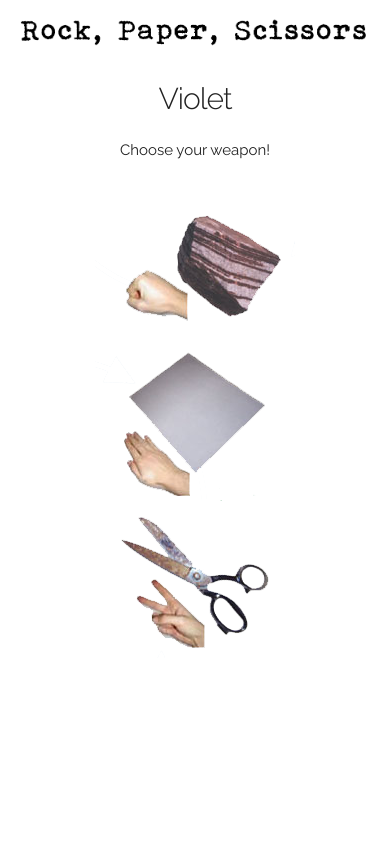
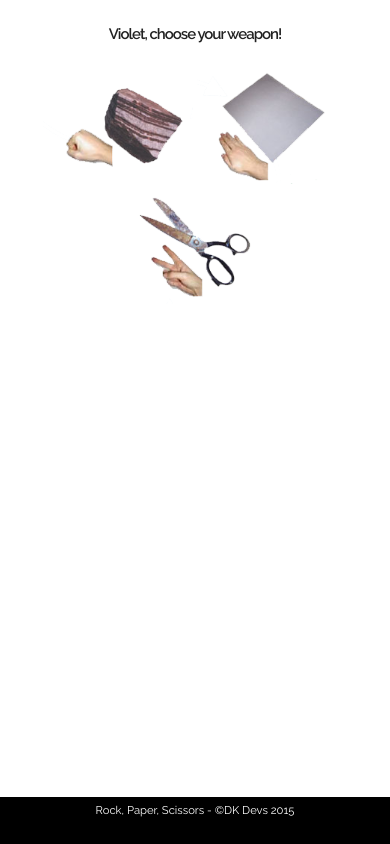
Before and after one commit to loridk/rockPaperScissors, a plain HTML site: page index.html in a window 390 px wide. Both pictures are taken after a click on the button "PLAY!". Drawn offline with Linux system fonts and the light colour scheme.

Commit message:
UI Changes

```diff
--- a/css/style.css
+++ b/css/style.css
@@ -15,3 +15,30 @@ img {
 .loser {
 	color: red;
 }
+
+.bottom {
+	background-color: #000000;
+	color: #FFFFFF;
+	font-size: .75em;
+	text-align: center;
+	position: fixed;
+	bottom:0px;
+	width: 100%;
+	padding-top: 1%;
+}
+
+.container {
+	padding-bottom: 7%;
+}
+
+
+@media only screen and (max-width:800px) {
+	.img {
+		width: 150px;
+	}
+
+	#weapon {
+		font-size: 1em;
+		font-weight: bold;
+	}
+}
--- a/index.html
+++ b/index.html
@@ -36,7 +36,7 @@
     <div class="row">
       <div class="u-full-width" style="margin-top: 5%">
         <p>
-        <img src="images/banner.png" alt="Rock Paper Scissors" />
+        <img id="banner" src="images/banner.png" alt="Rock Paper Scissors" />
         </p>
       </div>
     </div>
@@ -51,8 +51,8 @@
               <button class="button-primary" type="button" onclick="reset()" >Reset</button>
           </form>
 
-            <h3><span id="nameOutput"></span></h3>
-            <p id="choose">Choose your weapon!</p>
+            <h3 id="weapon"><span id="nameOutput"></span><span id="choose">, choose your weapon!</span></h3>
+
 
         </div>
     </div>
@@ -61,11 +61,11 @@
       <div class="row">
         <div class="u-full-width" style="margin-top: 2%">
 
-          <a href="#" id="Rock"><img src="images/rock.png" alt="rock" /></a>
+          <a href="#" id="Rock"><img src="images/rock.png" class="img" alt="rock" /></a>
 
-          <a href="#" id="Paper"><img src="images/paper.png" alt="paper" /></a>
+          <a href="#" id="Paper"><img src="images/paper.png" class="img" alt="paper" /></a>
 
-          <a href="#" id="Scissors"><img src="images/scissors.png" alt="scissor" /></a>
+          <a href="#" id="Scissors"><img src="images/scissors.png" class="img" alt="scissor" /></a>
 
         </div>
       </div>
@@ -87,12 +87,12 @@
 
       <div class="row">
         <div class="six columns" style="margin-top: 2%">
-          <h3>You chose:</h3>
+          <h3>You:</h3>
           <p id="img"></p>
           <h3><span id="choice"></span></h3>
         </div>
         <div class="six columns" style="margin-top: 2%">
-          <h3>Computer chose:</h3>
+          <h3>Computer:</h3>
           <p id="imgComp"></p>
           <h3><span id="choiceComp"></span></h3>
         </div>
@@ -114,6 +114,11 @@
   </div>
 
 
+    <div class="bottom" style="margin-top: 1%">
+      <p>Rock, Paper, Scissors - &copy;DK Devs 2015</p>
+    </div>
+
+
 <!-- Scripts
   –––––––––––––––––––––––––––––––––––––––––––––––––– -->
 <script src="scripts/jquery-1.11.3.min.js"></script>
--- a/scripts/script.js
+++ b/scripts/script.js
@@ -8,13 +8,13 @@
 */
 
 $(document).ready(function() {
+
     // hide everything but name form to start
-    $("#nameOutput").hide();
-    $("#choose").hide();
-    $("#images").hide();
-    $("#results").hide();
-    $("#playAgain").hide();
-    $("#newName").hide();
+    hideAll();
+    $("#nameForm").show();
+    $("#banner").show();
+
+
 
     // play or chose no name change
     $( "#play, #no" ).on( "click", function( event ) {
@@ -23,8 +23,7 @@ $(document).ready(function() {
         var name = getName();
 
         // hide name form, show choice screen
-        $("#nameForm").hide();
-        $("#newName").hide();
+        hideAll();
         $("#nameOutput").text(name);
         $("#nameOutput").show();
         $("#choose").show();
@@ -34,9 +33,7 @@ $(document).ready(function() {
     //chose image
     $( "a" ).on( "click", function( event ) {
         event.preventDefault();
-        $("#nameOutput").hide();
-        $("#choose").hide();
-        $("#images").hide();
+        hideAll();
         $("#results").show();
 
         var choice = $(this).attr("id");
@@ -67,33 +64,37 @@ $(document).ready(function() {
 
         }while(computerChoice == choice);
 
-
     });
 
     // Reset game
     $( "#again" ).on( "click", function( event ) {
         console.log("again");
+        hideAll();
         $("#newName").show();
-        $("#nameOutput").hide();
-        $("#choose").hide();
-        $("#images").hide();
-        $("#results").hide();
-        $("#playAgain").hide();
     });
 
     // chose name change
     $( "#yes" ).on( "click", function( event ) {
         console.log("new name");
+        hideAll();
         $("#nameForm").show();
-        $("#nameOutput").hide();
-        $("#choose").hide();
-        $("#images").hide();
-        $("#results").hide();
-        $("#playAgain").hide();
-        $("#newName").hide();
+        $("#banner").show();
     });
 
 });
+
+// hide all divs
+function hideAll() {
+    $("#nameOutput").hide();
+    $("#choose").hide();
+    $("#images").hide();
+    $("#results").hide();
+    $("#playAgain").hide();
+    $("#newName").hide();
+    $("#banner").hide();
+    $("#nameForm").hide();
+};
+
 
 // set name
 function getName() {
```
Also changed, not shown: 1 other file.
